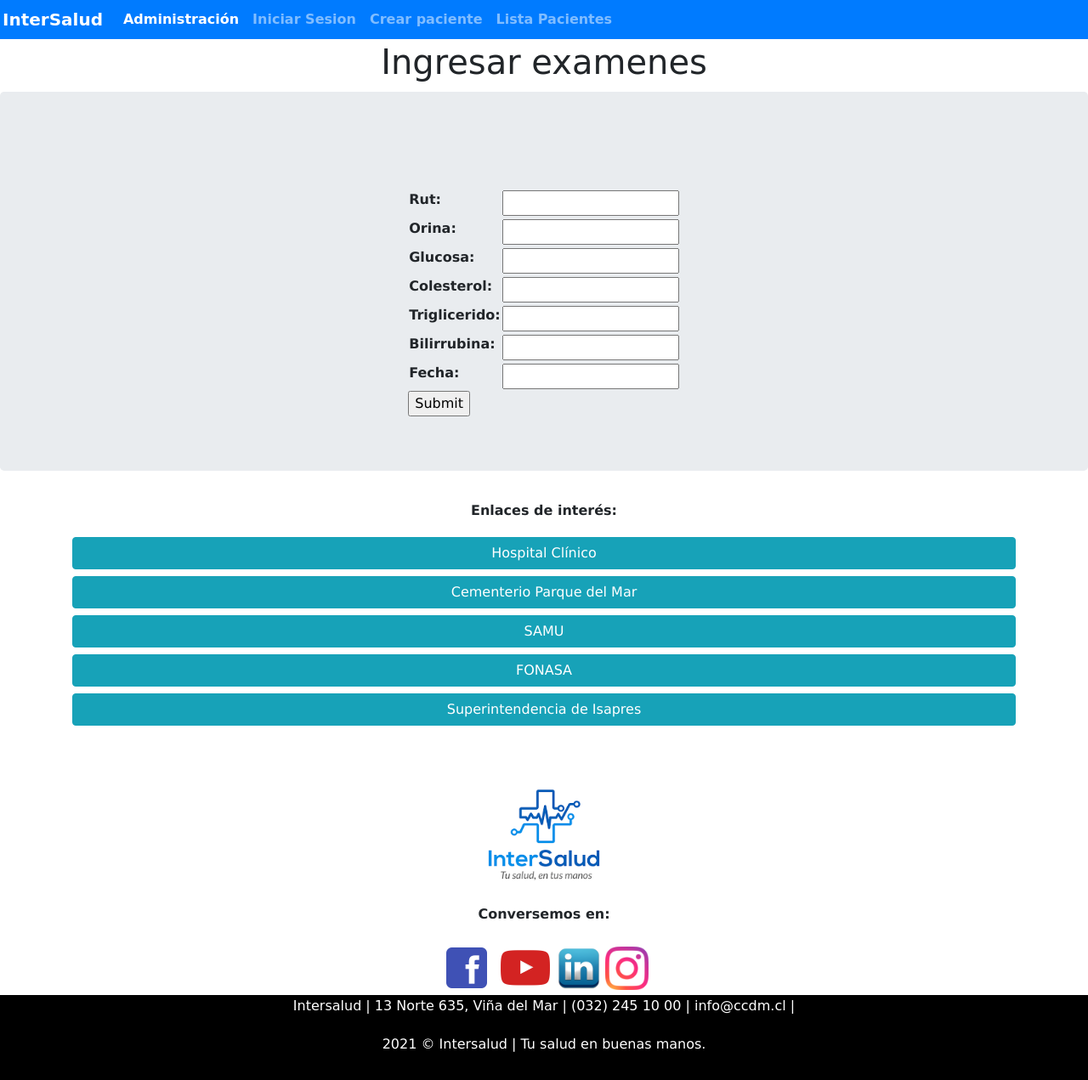
After one commit to JuanArancibiaF/M5_SitioMedico, a Django app: page /ingresar_examenes/ in a window 1280 px wide. The commit adds this page. Shown: the whole page at 85% size. Run offline with Django 3.2, Linux system fonts and the light colour scheme; some libraries are stand-ins or nearby versions.

Commit message:
version v2

```diff
--- a/M5_SitioMedico-01_JuanArancibia/M5_SitioMedico/urls.py
+++ b/M5_SitioMedico-01_JuanArancibia/M5_SitioMedico/urls.py
@@ -19,6 +19,6 @@ from django.urls import path, include
 urlpatterns = [
     path('admin/', admin.site.urls),
     path('', include('app1.urls')),
-    path('app_forms/', include('app_forms.urls')),
-    path('app2/', include ('app2.urls')),
+    path('', include('app_forms.urls')),
+    path('', include ('app2.urls')),
 ]
--- a/M5_SitioMedico-01_JuanArancibia/app1/urls.py
+++ b/M5_SitioMedico-01_JuanArancibia/app1/urls.py
@@ -9,7 +9,7 @@ urlpatterns = [
     path('registro/', views.registro, name='registro'),
     path('login/', views.login, name='login'),
     path('fichaPaciente/', views.fichaPaciente, name='fichaPaciente'),
-    path('fichaMedica/', views.fichaMedica, name='fichaMedica'),
+
     path('calendario/', views.calendarioHoras, name='calendario'),
     path('administracion/', views.administracion, name='administracion'),
 
--- a/M5_SitioMedico-01_JuanArancibia/app1/views.py
+++ b/M5_SitioMedico-01_JuanArancibia/app1/views.py
@@ -20,8 +20,6 @@ def login(request):
 def fichaPaciente(request):
     return render(request, 'app1/fichapaciente.html')
 
-def fichaMedica(request):
-    return render(request, 'app1/fichamedica.html')
 
 def calendarioHoras(request):
     return render(request, 'app1/calendarioHoras.html')
--- a/M5_SitioMedico-01_JuanArancibia/app_forms/forms.py
+++ b/M5_SitioMedico-01_JuanArancibia/app_forms/forms.py
@@ -10,3 +10,12 @@ class FormularioPacientes(forms.Form):
     tutor = forms.CharField()
     direccion = forms.CharField()
     enfermedades = forms.CharField()
+
+class tipos_examenes(forms.Form):
+    rut = forms.CharField()
+    orina = forms.IntegerField()
+    glucosa = forms.IntegerField()
+    colesterol = forms.IntegerField()
+    triglicerido = forms.IntegerField()
+    bilirrubina = forms.IntegerField()
+    fecha = forms.DateField()
--- /dev/null
+++ b/M5_SitioMedico-01_JuanArancibia/app_forms/templates/app_forms/Ingresar_examenes.html
@@ -0,0 +1,26 @@
+{% extends "base.html" %}
+
+{% load static %}
+
+{% block contenidos %}
+<h1>Ingresar examenes</h1>
+<div class = 'jumbotron'>
+    <div class = 'center-text'>
+        <form action="" method="POST">
+            {% csrf_token %}
+            <table>
+                {{examenes.as_table}}
+            </table>
+            <input type="submit" value="Submit" onclick="verificado">
+
+        </form>
+    </div>
+</div>
+
+<script>
+    function verificado() {
+    alert("El usuario ha sido registrado satisfactoriamente");
+    }
+</script>
+
+{% endblock %}
--- a/M5_SitioMedico-01_JuanArancibia/app_forms/urls.py
+++ b/M5_SitioMedico-01_JuanArancibia/app_forms/urls.py
@@ -9,4 +9,5 @@ urlpatterns = [
     path('lista_pacientes/', views.lista_pacientes, name='lista_pacientes'),
     path('<rut>/eliminar_pacientes', views.eliminar_pacientes, name='eliminar_pacientes'),
     path('pacientes_creados/', views.pacientes_creados, name='pacientes_creados'),
+    path('ingresar_examenes/', views.ingresar_examenes, name='ingresar_examenes'),
 ]
--- a/M5_SitioMedico-01_JuanArancibia/app_forms/views.py
+++ b/M5_SitioMedico-01_JuanArancibia/app_forms/views.py
@@ -2,8 +2,10 @@ import json
 
 
 from django.shortcuts import render, redirect
-from .forms import FormularioPacientes
+from .forms import FormularioPacientes, tipos_examenes
+
 from django.conf import settings
+
 
 def crear_pacientes(request):
         if request.method=="GET":
@@ -24,7 +26,7 @@ def crear_pacientes(request):
                 pacientes['pacientes'].append(datos_formulario)
             with open (str(settings.BASE_DIR)+filename, 'w') as file:
                 json.dump(pacientes, file)
-            return redirect('app_forms:lista_pacientes')
+            return redirect('app_forms:pacientes_creados')
         else:
             contex = {'formulario':formulario_devuelto}
             return render (request, 'app_forms/crear_pacientes.html', contex )
@@ -63,3 +65,29 @@ def pacientes_creados(request):
                 pacientes=json.load(file)
     contex = {'lista_pacientes': pacientes['pacientes']}
     return render(request, 'app_forms/pacientes_creados.html',contex)
+
+def ingresar_examenes(request):
+    if request.method == "GET":
+        examenes = tipos_examenes()
+        context = {'examenes': examenes}
+        return render(request, 'app_forms/ingresar_examenes.html', context)
+
+    elif(request.method == "POST"):
+        #print("EL POST CONTIENE: ", request.POST)
+        examenes_post = tipos_examenes(request.POST)
+        print(type(examenes_post))
+        if examenes_post.is_valid() == True:
+            data = examenes_post.cleaned_data
+            print(data)
+            data['fecha']=data['fecha'].strftime("%Y-%m-%d")
+            print("EL POST CONTIENE: ", data)
+            archivo = "/app2/data/examenes.json"
+            with open(str(settings.BASE_DIR)+archivo,'r') as file:
+                examenes = json.load(file)
+                examenes['examenes'].append(data)
+            with open(str(settings.BASE_DIR)+archivo,'w') as file:
+                json.dump(examenes, file)
+            return redirect('app2:fichaMedica')
+        else:
+            context = {'examenes': examenes_post}
+            return render(request, 'app_forms/ingresar_examenes.html', context)
```
Also changed, not shown: M5_SitioMedico-01_JuanArancibia/app2/data/examenes.json (+1 -1 lines), M5_SitioMedico-01_JuanArancibia/app2/templates/app2/fichamedica.html (+5 -4 lines), M5_SitioMedico-01_JuanArancibia/app2/templates/app2/fichapaciente.html (+58 -1 lines), M5_SitioMedico-01_JuanArancibia/app2/views.py (+8 -4 lines), M5_SitioMedico-01_JuanArancibia/app_forms/data/pacientes.json (+49 -1 lines).
